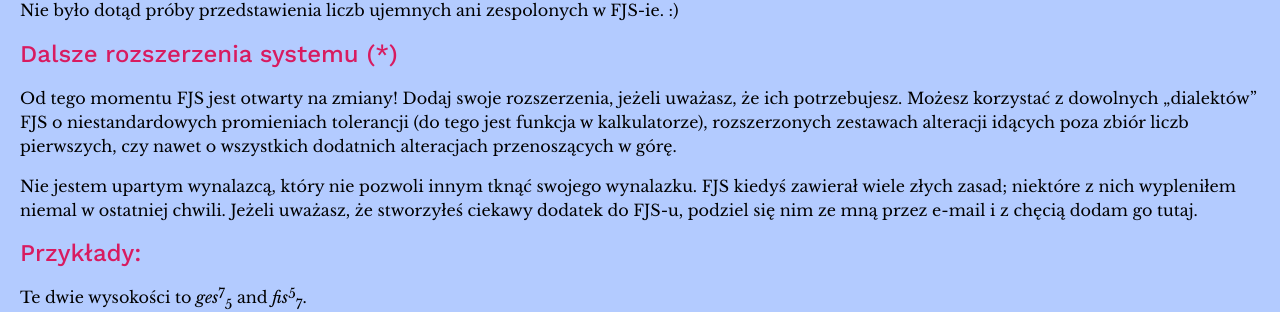
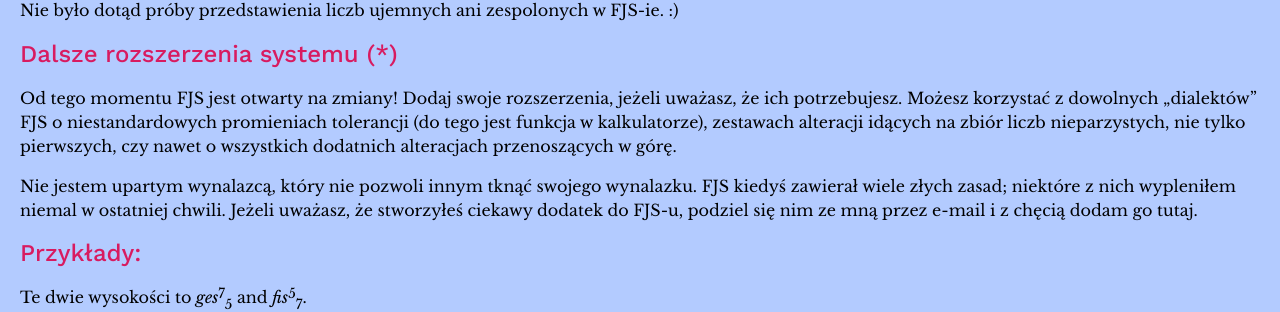
Before and after one commit to misotanni/misotanni.github.io, a Jekyll site: the page built from fjs/pl/rules.md, in a window 1280 px wide and 900 px high, scrolled down 4279 px. Shown: the part 172-484 px from the top of the window. Built offline with Jekyll 4.4.1, drawn with Linux system fonts in a browser that asks for light colours; our own code applies the rules of GitHub Pages for plain Markdown files; formulas are drawn with MathJax 3.

Commit message:
eliminated paraphrase

```diff
--- a/fjs/pl/rules.md
+++ b/fjs/pl/rules.md
@@ -133,7 +133,7 @@ Nie było dotąd próby przedstawienia liczb ujemnych ani zespolonych w FJS-ie.
 
 ## Dalsze rozszerzenia systemu (\*)
 
-Od tego momentu FJS jest otwarty na zmiany! Dodaj swoje rozszerzenia, jeżeli uważasz, że ich potrzebujesz. Możesz korzystać z dowolnych „dialektów” FJS o niestandardowych promieniach tolerancji (do tego jest funkcja w kalkulatorze), rozszerzonych zestawach alteracji idących poza zbiór liczb pierwszych, czy nawet o wszystkich dodatnich alteracjach przenoszących w górę.
+Od tego momentu FJS jest otwarty na zmiany! Dodaj swoje rozszerzenia, jeżeli uważasz, że ich potrzebujesz. Możesz korzystać z dowolnych „dialektów” FJS o niestandardowych promieniach tolerancji (do tego jest funkcja w kalkulatorze), zestawach alteracji idących na zbiór liczb nieparzystych, nie tylko pierwszych, czy nawet o wszystkich dodatnich alteracjach przenoszących w górę.
 
 Nie jestem upartym wynalazcą, który nie pozwoli innym tknąć swojego wynalazku. FJS kiedyś zawierał wiele złych zasad; niektóre z nich wypleniłem niemal w ostatniej chwili. Jeżeli uważasz, że stworzyłeś ciekawy dodatek do FJS-u, podziel się nim ze mną przez e-mail i z chęcią dodam go tutaj.
 
```
